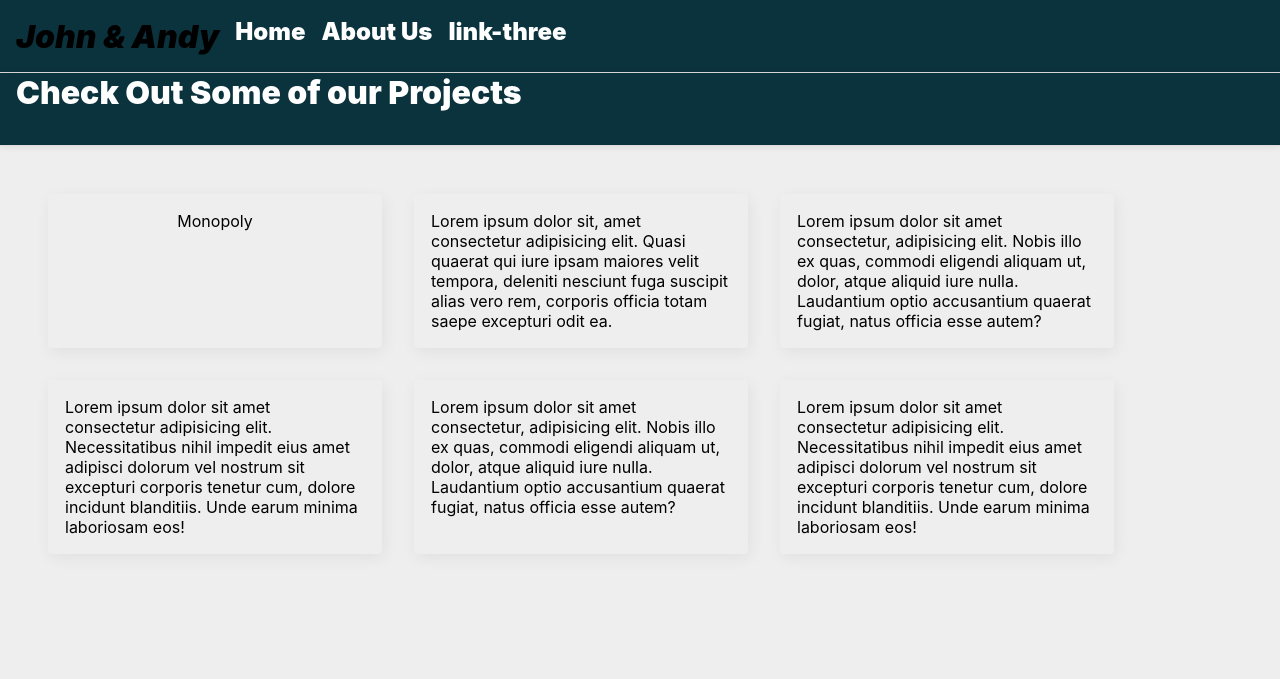
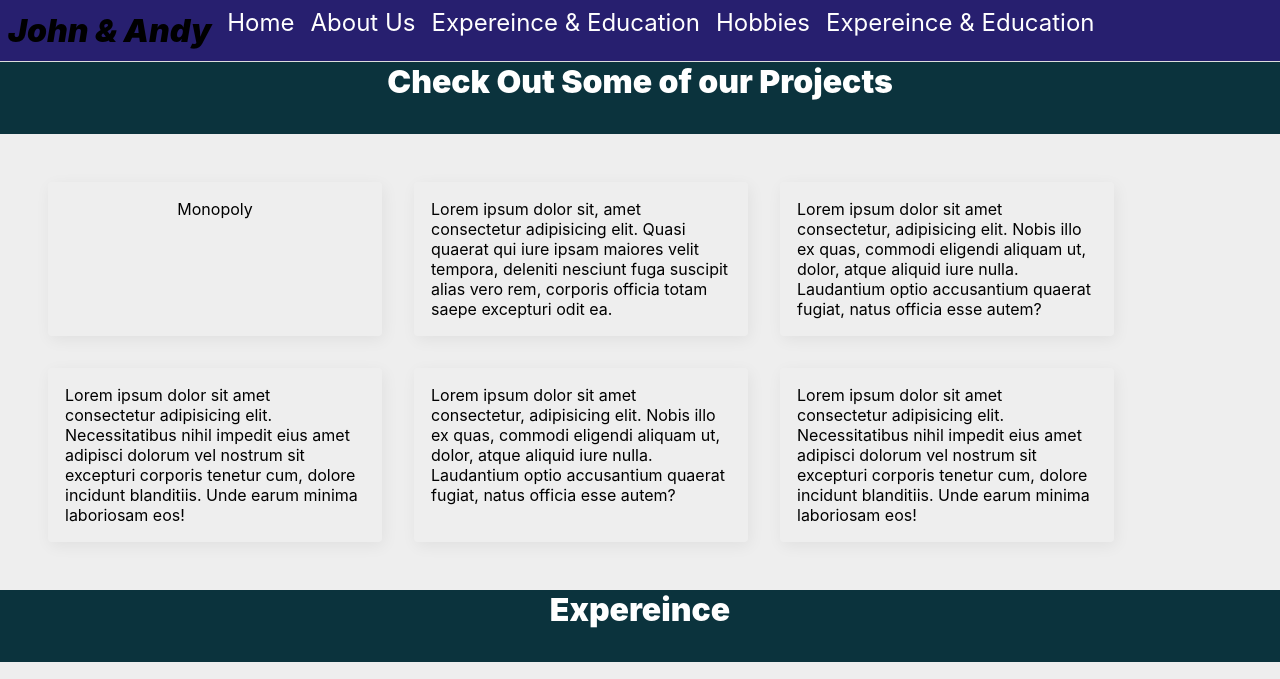
Before and after one commit to andyjaramillo/project-python-and-piranha-1, a Flask app: page / in a window 1280 px wide. Shown: the top 679 px of the page. Run offline with Flask 2, Linux system fonts and the light colour scheme.

Commit message:
Added section for experience and projects

```diff
--- a/app/__init__.py
+++ b/app/__init__.py
@@ -5,7 +5,6 @@ from dotenv import load_dotenv
 load_dotenv()
 app = Flask(__name__)
 
-
 @app.route('/')
-def index(debug=True): #debug=True prevents us from having to restart the server to see changes. REMOVE LATER.
-    return render_template('index.html')
+def index():
+    return render_template('index.html', firstjob = 'Microsoft')
--- a/app/static/styles/main.css
+++ b/app/static/styles/main.css
@@ -6,7 +6,7 @@ body {
   flex-direction: column;
 }
 
-.header {
+.header-one, .header-two {
   height: 72px;
   background: rgb(11, 51, 61);
   color: white;
@@ -88,3 +88,10 @@ a {
   background-position: 100% 50%;
   position: relative;
 }
+
+#firstjob, p {
+  text-align: center;
+  display: flex;
+  flex-direction: column;
+  justify-content: center;
+}
--- a/app/static/styles/menubar.css
+++ b/app/static/styles/menubar.css
@@ -5,7 +5,7 @@ body {
 }
 
 .header {
-    background: white;
+    background: rgb(39, 31, 111);
     border-bottom: 1px solid #ddd;
     box-shadow: 0 0 8px rgba(0, 0, 0, .1);
     display: flex;
@@ -21,7 +21,6 @@ body {
 }
 
 a {
-    /* this removes the line under our links */
     text-decoration: none;
     color: rebeccapurple;
 }
--- /dev/null
+++ b/app/templates/aboutus.html
@@ -0,0 +1 @@
+<h1>This is out About Us page.</h1>
--- a/app/templates/index.html
+++ b/app/templates/index.html
@@ -11,7 +11,7 @@
 </head>
 
 <body>
-    <div class="header">
+    <div class="header-one">
         Check Out Some of our Projects
     </div>
     <div class="body">
@@ -34,10 +34,13 @@
                 earum minima laboriosam eos!</div>
         </div>
     </div>
+    <div class="header-two">
+        Expereince
+    </div>
     <div class="experiences">
         <section id="firstjob">
             <h1>{{firstjob}}</h1>
-            <p>I worked as a programmer for Microsoft where I...</p>
+            <p>I worked as a programmer for {{firstjob}} where I worked on full stack projects.</p>
         </section>
     </div>
     <div class="footer">
--- a/app/templates/template.html
+++ b/app/templates/template.html
@@ -15,9 +15,11 @@
         John & Andy
       </div>
       <ul class="links">
-        <li><a href="google.com">Home</a></li>
+        <li><a href="/">Home</a></li>
         <li><a href="google.com">About Us</a></li>
-        <li><a href="google.com">link-three</a></li>
+        <li><a href="google.com">Expereince & Education</a></li>
+        <li><a href="google.com">Hobbies</a></li>
+        <li><a href="google.com">Expereince & Education</a></li>
       </ul>
     </div>
   </div>
```
